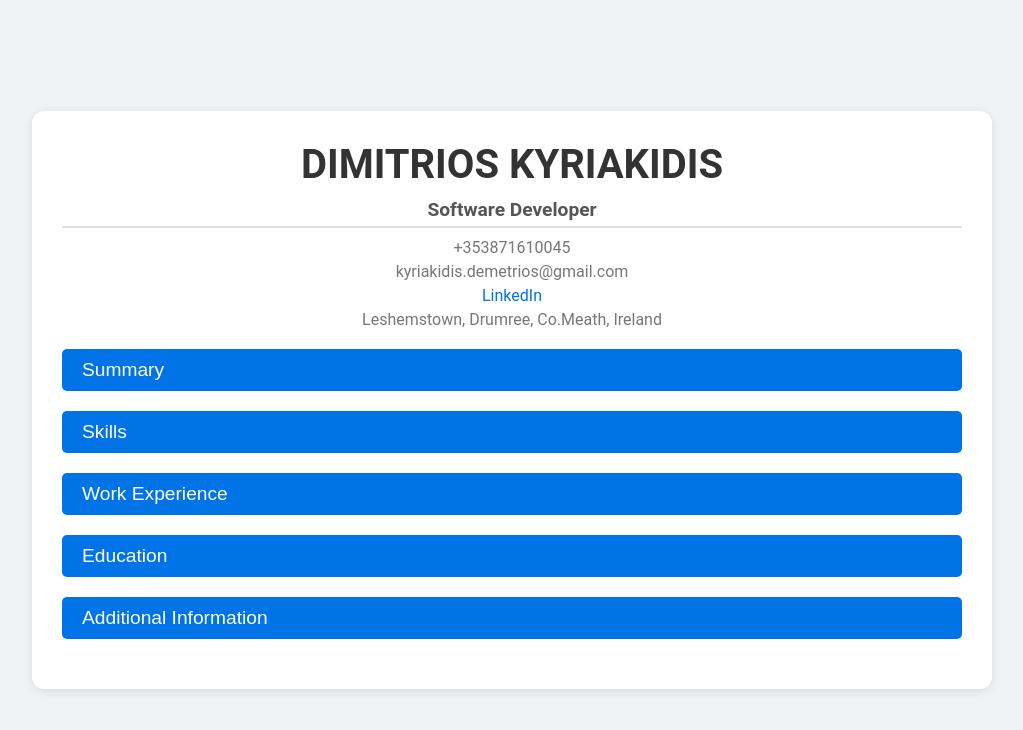
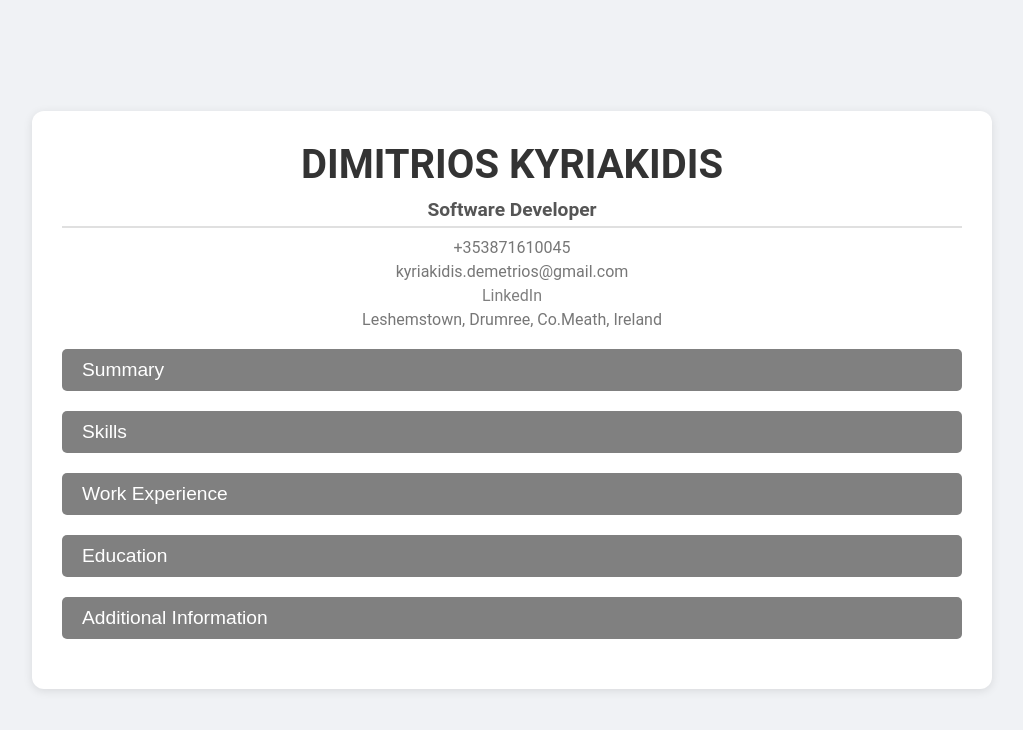
Before and after one commit to kyriakidisdimitrios/kyriakidisdimitrios.github.io, a React (Create React App) app: page / in a window 1280 px wide. Shown: the top 730 px of the page, without its empty margins (128-1151 px from the left). Built offline with nearby package versions, Linux system fonts and the light colour scheme.

Commit message:
feat: fixed some css

```diff
--- a/src/App.css
+++ b/src/App.css
@@ -41,7 +41,7 @@ header p {
 }
 
 header a {
-  color: #0073e6;
+  color: grey;
   text-decoration: none;
 }
 
@@ -60,7 +60,7 @@ section:last-of-type {
 }
 
 h2 {
-  color: #0073e6;
+  color: grey;
   border-bottom: 2px solid #e0e0e0;
   padding-bottom: 5px;
   margin-bottom: 15px;
@@ -84,7 +84,7 @@ li {
 }
 
 a {
-  color: #0073e6;
+  color: grey;
   text-decoration: none;
 }
 
--- a/src/components/CollapsibleSection.css
+++ b/src/components/CollapsibleSection.css
@@ -3,7 +3,7 @@
 }
 
 .collapsible-header {
-    background-color: #0073e6;
+    background-color: grey;
     color: white;
     padding: 10px 20px;
     font-size: 1.2em;
@@ -16,7 +16,7 @@
 }
 
 .collapsible-header:hover {
-    background-color: #005bb5;
+    background-color: grey;
 }
 
 .collapsible-content {
```
Also changed, not shown: package.json (+7 -3 lines), 1 other file (tests, documents, lock files or other folders).
